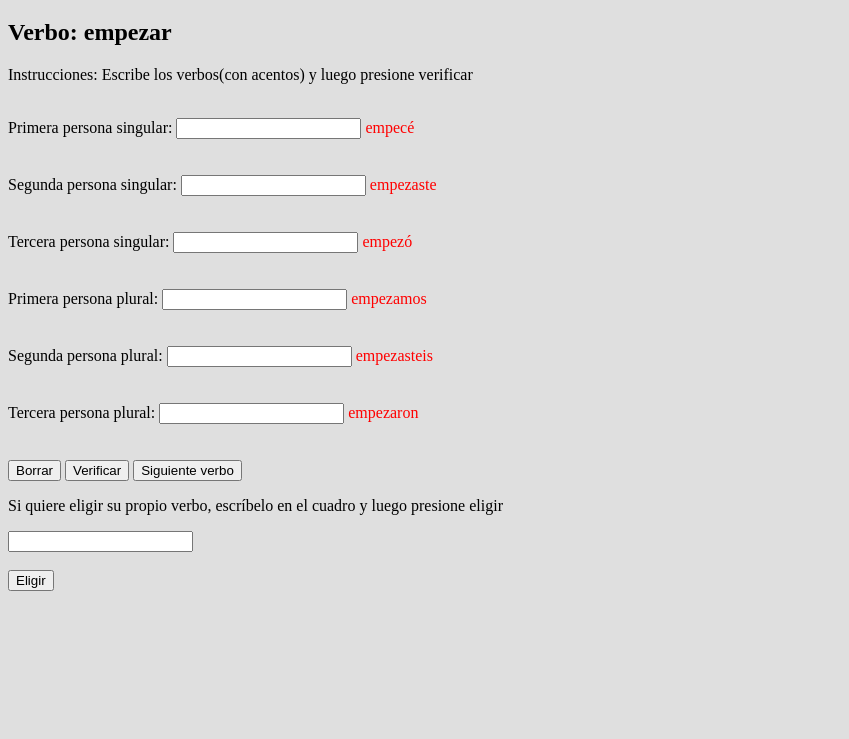
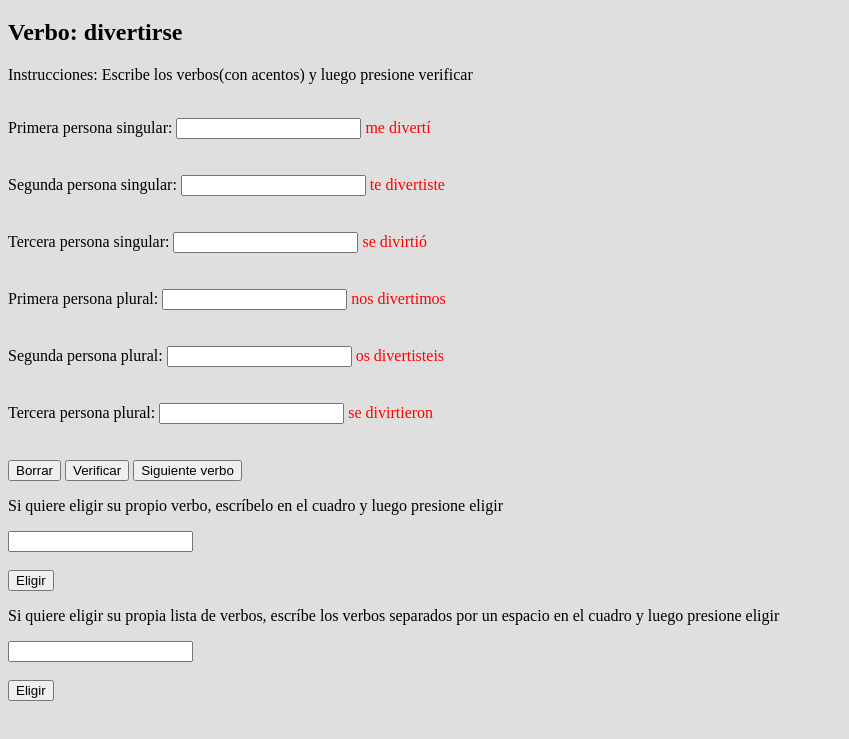
Before and after one commit to TTG3333/spanishverbpractice, a plain HTML site: page index.html in a window 1280 px wide. Both pictures are taken after a click on the button "Verificar". Shown: the part 61-800 px from the top of the page, without its empty margins (0-849 px from the left). Drawn offline with Linux system fonts and the light colour scheme.

Commit message:
Added the option to choose your own verb list

```diff
--- a/index.html
+++ b/index.html
@@ -30,13 +30,18 @@
         <br \>
         <br \>
         <button value="Borrar" onclick="clearAnswers()">Borrar</button>
-        <button value="Verificar" onclick="checkData(verbs, verb)">Verificar</button>
+        <button value="Verificar" onclick="checkData()">Verificar</button>
         <button value="Siguiente verbo" onclick="nextVerb()">Siguiente verbo</button>
         <br \>
         <p>Si quiere eligir su propio verbo, escríbelo en el cuadro y luego presione eligir</p>
         <section><input type="text" id="verbChoice" value=""></section>
         <br \>
         <button value="Eligir" onclick="findVerb()">Eligir</button>
+        <br \>
+        <p>Si quiere eligir su propia lista de verbos, escríbe los verbos separados por un espacio en el cuadro y luego presione eligir</p>
+        <section><input type="text" id="verbList" value=""></section>
+        <br \>
+        <button value="Eligir" onclick="newVerbList()">Eligir</button>
     </body>
     <script src="script.js"></script>
 </html>
--- a/script.js
+++ b/script.js
@@ -5,43 +5,50 @@ async function getData(url) {
     return response.json();
 }
 
-function chooseVerb(data) {
+function getVerbList(data) {
     var verbs = [];
     for (v in data) {
         verbs.push(v);
     }
-    var verb = verbs[Math.floor(Math.random() * verbs.length)];
-    return verb;
+    return verbs;
 }
 
-function handleData(verb) {
+function chooseRandomVerb(vList) {
+    var newVerb = vList[Math.floor(Math.random() * vList.length)];
+    while (vList.length > 1 && newVerb == verb) {
+        var newVerb = vList[Math.floor(Math.random() * vList.length)];
+    }
+    return newVerb;
+}
+
+function changeVerb(verb) {
     document.getElementById("verb").innerHTML = verb;
 }
 
 const prom = getData("./indicativo_preterito.json");
-var verbs, verb;
+var verbs, verbList, verb;
 prom.then(data => {
     verbs = data;
-    verb = chooseVerb(data);
-    handleData(verb);
+    verbList = getVerbList(data);
+    nextVerb();
 })
 
-function checkData(data, chosen) {
+function checkData() {
     for (f in forms) {
         f = forms[f];
-        if (document.getElementById(f).value.toLowerCase() == data[chosen][f].toLowerCase()) {
+        if (document.getElementById(f).value.toLowerCase() == verbs[verb][f].toLowerCase()) {
             document.getElementById(f + "_span").innerHTML = "¡Excelente!";
             document.getElementById(f + "_span").className = "correct";
         } else {
-            document.getElementById(f + "_span").innerHTML = data[chosen][f].toLowerCase();
+            document.getElementById(f + "_span").innerHTML = verbs[verb][f].toLowerCase();
             document.getElementById(f + "_span").className = "incorrect";
         }
     }
 }
 
 function nextVerb() {
-    verb = chooseVerb(verbs);
-    handleData(verb);
+    verb = chooseRandomVerb(verbList);
+    changeVerb(verb);
     clearAnswers();
 }
 
@@ -57,8 +64,28 @@ function findVerb() {
     var choice = document.getElementById("verbChoice").value.toLowerCase();
     if (choice in verbs) {
         verb = choice;
-        handleData(verb);
+        changeVerb(verb);
     }
     document.getElementById("verbChoice").value = "";
     clearAnswers();
 }
+
+function newVerbList() {
+    if (document.getElementById("verbList").value == "") {
+        return;
+    }
+    var listInput = document.getElementById("verbList").value.toLowerCase().split(" ");
+    var newList = [];
+    for (v in listInput) {
+        v = listInput[v];
+        if (v in verbs) {
+            newList.push(v);
+        }
+    }
+    document.getElementById("verbList").value = "";
+    if (newList.length == 0) {
+        return;
+    }
+    verbList = newList;
+    nextVerb();
+}
```
